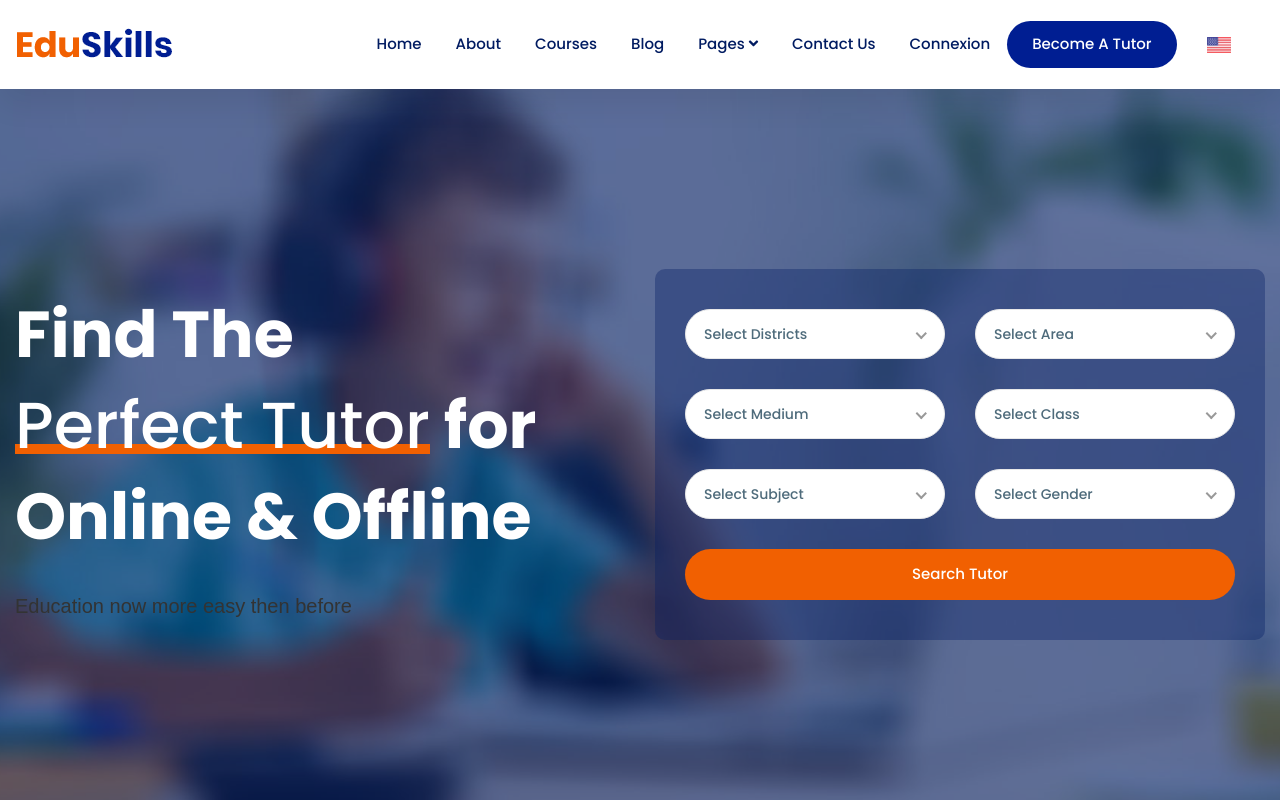
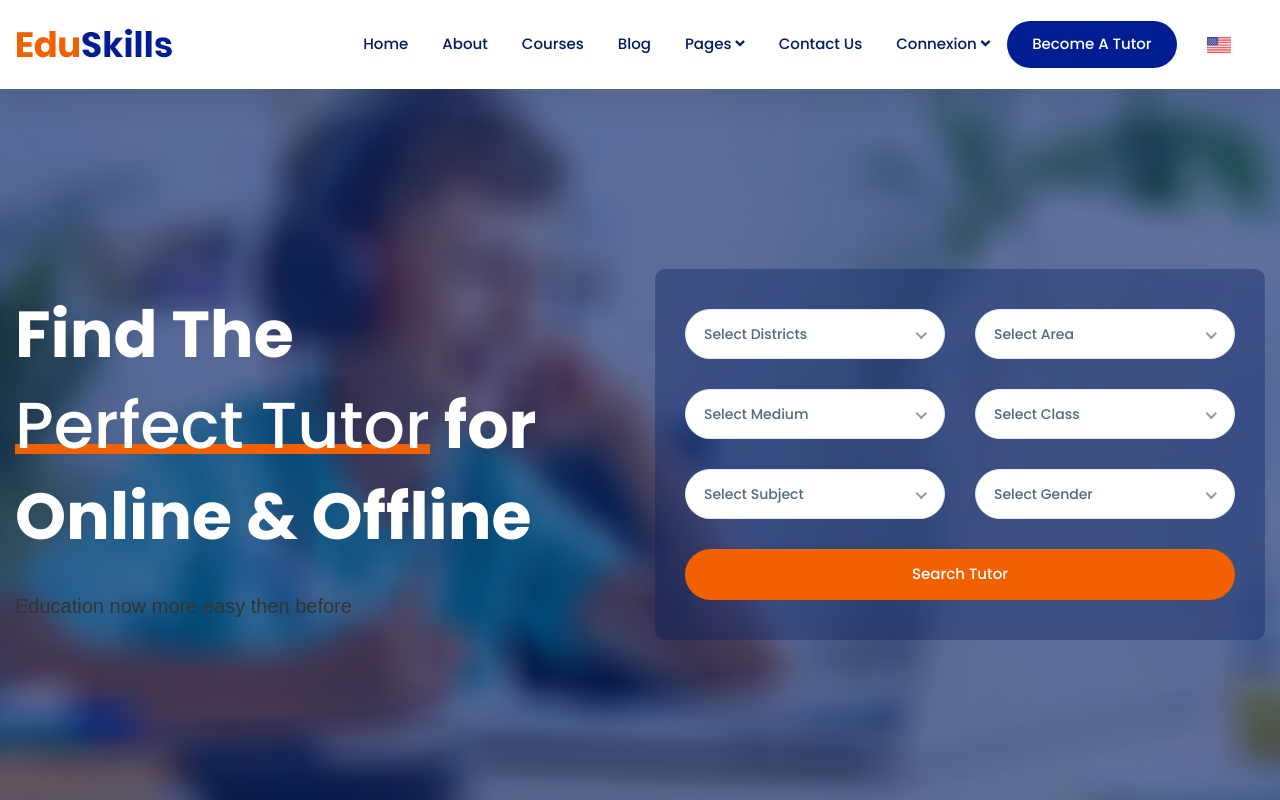
Before and after one commit to saber-mekki/study, a React (Create React App) app: page /#/ in a window 1280 px wide. Shown: the top 800 px of the page. Built offline with nearby package versions, Linux system fonts and the light colour scheme.

Commit message:
feat : add `arrow` to connexion in HeaderOne.js

```diff
--- a/src/components/layouts/HeaderOne.js
+++ b/src/components/layouts/HeaderOne.js
@@ -80,7 +80,7 @@ function HeaderOne() {
                       data-toggle="dropdown"
                       aria-expanded="false"
                     >
-                      {t("Connexion")}
+                      {t("Connexion")} <i className="fas fa-angle-down" />
                     </a>
                     <div className="dropdown-menu" aria-labelledby="connexionDropdown">
                       <a className="dropdown-item" href="#!" data-toggle="modal" data-target="#signin-modal">
```
